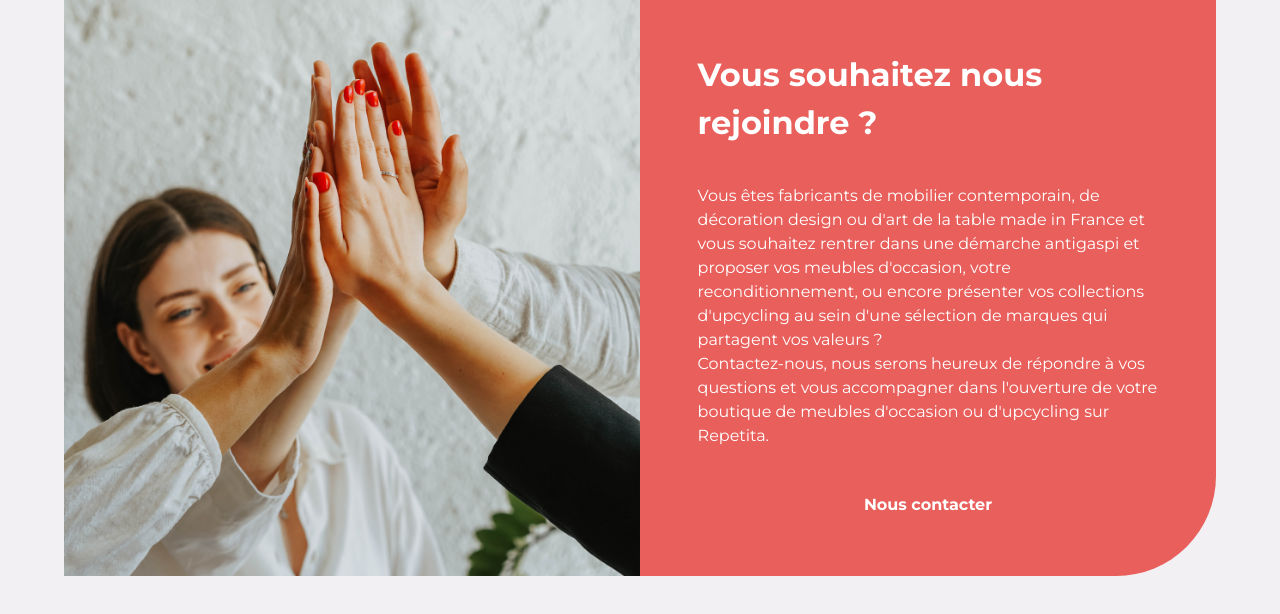
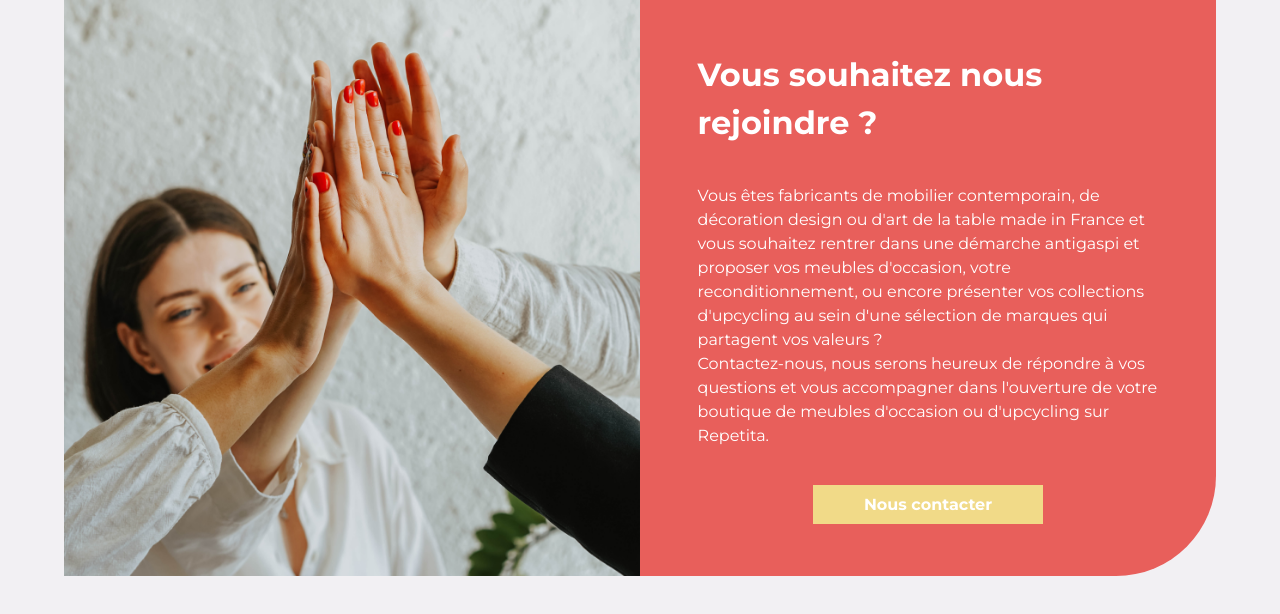
Before and after one commit to NatCanCode/repetita-marques-francaises, a plain HTML site: page index.html in a window 1280 px wide. In both pictures the pointer is over the button "Nous contacter". Shown: the part 3182-3796 px from the top of the page. Drawn offline with Linux system fonts and the light colour scheme.

Commit message:
Update style.css

```diff
--- a/style.css
+++ b/style.css
@@ -75,7 +75,7 @@ button{
 }
 button:hover{
     color: #FFFFFF;
-    background-color: #E85F5B;
+    background-color: #F1DA88;
     cursor: pointer;
 }
 button a{
```
